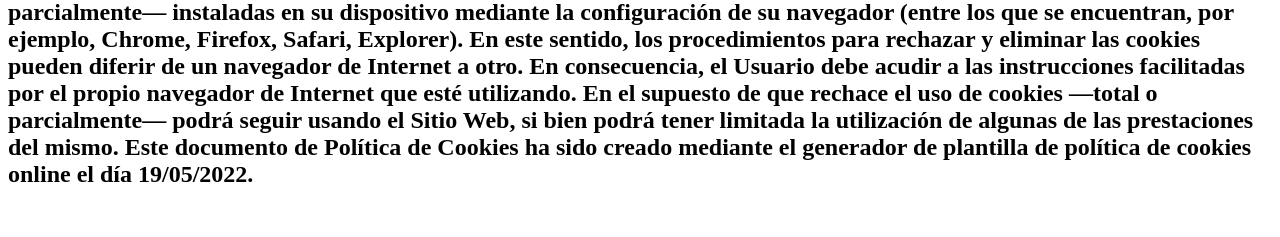
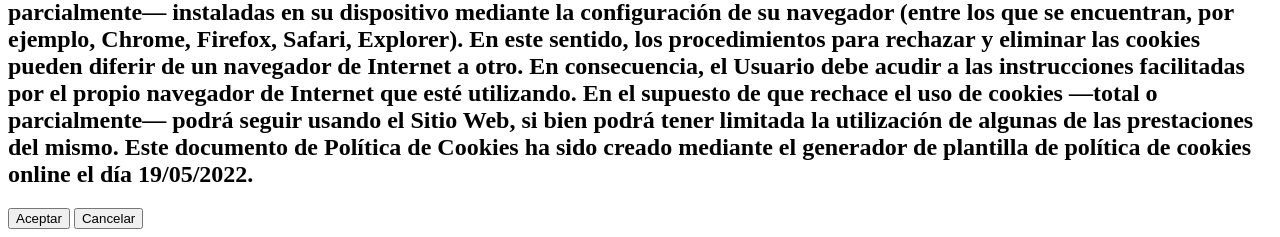
Before and after one commit to teachingphp/trivial, a PHP site: page /view/cookies.php in a window 1280 px wide. Shown: the part 915-1152 px from the top of the page. Before the commit the page ends 1097 px from the top, so only its background shows below. Run offline with PHP 8.4, Linux system fonts and the light colour scheme.

Commit message:
confirmar

```diff
--- a/view/cookies.php
+++ b/view/cookies.php
@@ -43,5 +43,9 @@ Deshabilitar, rechazar y eliminar cookies
 El Usuario puede deshabilitar, rechazar y eliminar las cookies —total o parcialmente— instaladas en su dispositivo mediante la configuración de su navegador (entre los que se encuentran, por ejemplo, Chrome, Firefox, Safari, Explorer). En este sentido, los procedimientos para rechazar y eliminar las cookies pueden diferir de un navegador de Internet a otro. En consecuencia, el Usuario debe acudir a las instrucciones facilitadas por el propio navegador de Internet que esté utilizando. En el supuesto de que rechace el uso de cookies —total o parcialmente— podrá seguir usando el Sitio Web, si bien podrá tener limitada la utilización de algunas de las prestaciones del mismo.
 
 Este documento de Política de Cookies ha sido creado mediante el generador de plantilla de política de cookies online el día 19/05/2022.</h2>
+<div>
+<button class="button" type="button">Aceptar</button>
+<button class="button" type="button">Cancelar</button>
+</div>
 
 </body>
```
